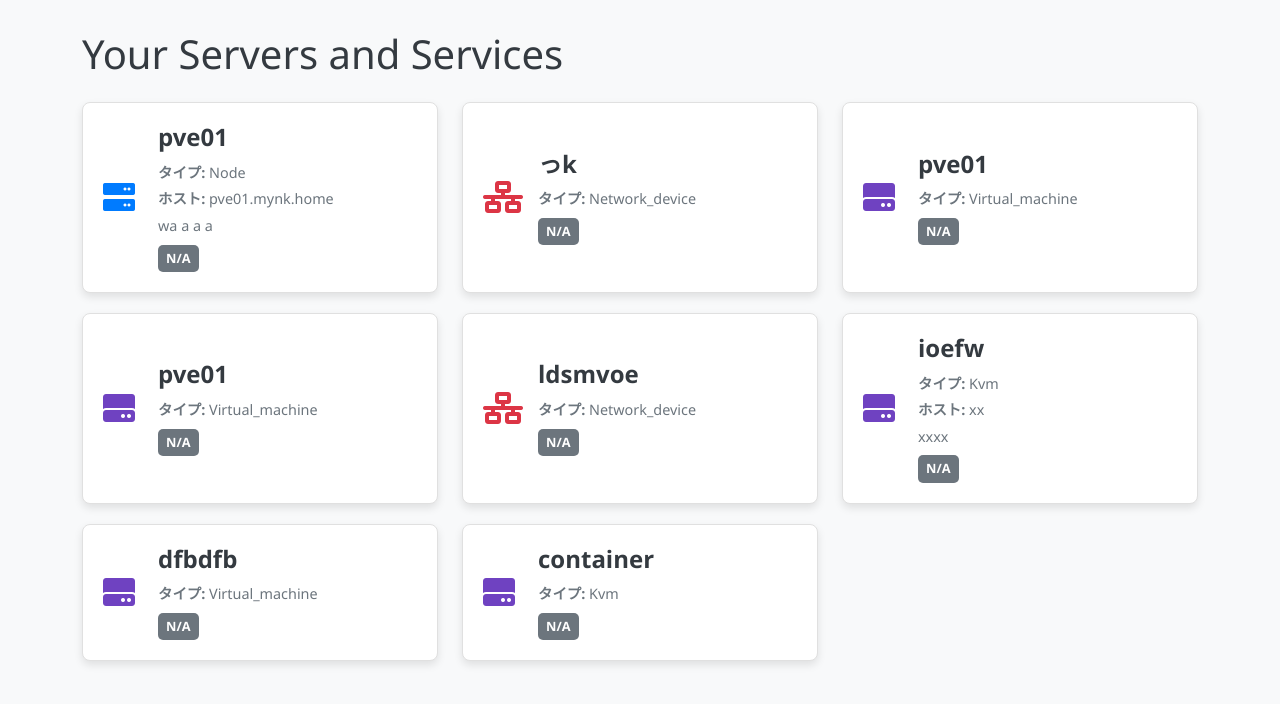
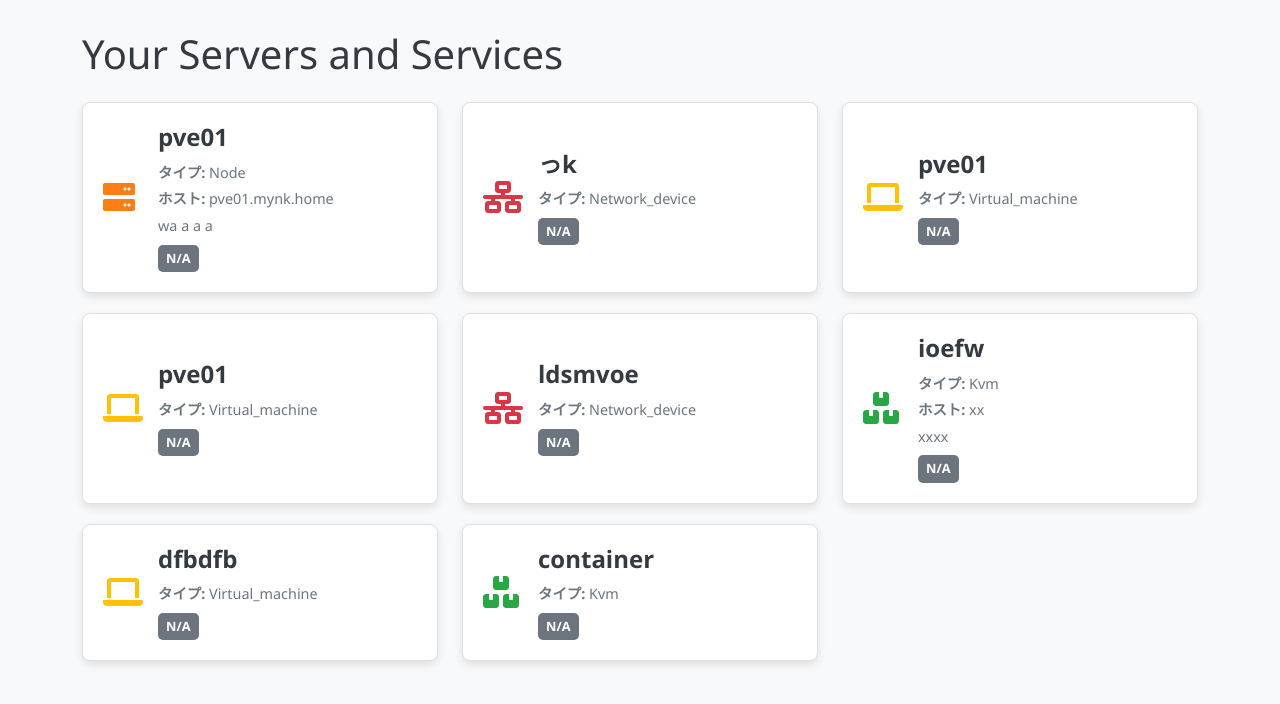
Before and after one commit to nekoy3/ServerDeck, a Flask app: page / in a window 1280 px wide. Shown: the part 56-760 px from the top of the page. Run offline with Flask 3, Linux system fonts and the light colour scheme; the visitor is signed in with stand-in values (Sample User, id 1).

Commit message:
アイコンの調整

```diff
--- a/static/css/style.css
+++ b/static/css/style.css
@@ -86,16 +86,19 @@ body {
 
 /* --- 個別のアイコンの色と位置調整 --- */
 .server-card-icon.node {
-    color: #007bff;
+    color: #fd7e14; /* Orange for Node */
 }
 
-.server-card-icon.virtual_machine,
-.server-card-icon.kvm { /* KVM uses the same style as virtual_machine */
-    color: #6f42c1;
+.server-card-icon.virtual_machine {
+    color: #ffc107; /* Yellow for Virtual Machine */
 }
 
 .server-card-icon.network_device {
     color: #dc3545;
+}
+
+.server-card-icon.kvm {
+    color: #28a745; /* Green for KVM */
 }
 
 
--- a/static/js/script.js
+++ b/static/js/script.js
@@ -185,9 +185,8 @@ document.addEventListener('DOMContentLoaded', function() {
         function getIconClass(type) {
             switch (type) {
                 case 'node': return 'fa-server';
-                case 'virtual_machine': return 'fa-hard-drive';
-                case 'network_device': return 'fa-network-wired';
-                case 'kvm': return 'fa-hard-drive'; // KVM uses the same icon as virtual_machine
+                case 'virtual_machine': return 'fa-laptop';
+                case 'kvm': return 'fa-boxes-stacked';
                 default: return 'fa-question-circle'; // Unknown type
             }
         }
--- a/templates/config_modal_content.html
+++ b/templates/config_modal_content.html
@@ -26,7 +26,7 @@
                             <option value="node">ノード</option>
                             <option value="virtual_machine">仮想マシン</option>
                             <option value="network_device">ネットワークデバイス</option>
-                            <option value="container">コンテナ</option>
+                            <option value="kvm">KVM</option>
                         </select>
                     </div>
                     <div class="mb-3" id="hostGroup">
--- a/templates/index.html
+++ b/templates/index.html
@@ -54,7 +54,7 @@
             <div class="col-md-4">
                 <div class="card server-card" data-server-id="{{ server.id }}">
                     <div class="card-body server-card-body d-flex align-items-center">
-                        <i class="server-card-icon fas {% if server.type == 'node' %}fa-server node{% elif server.type == 'virtual_machine' %}fa-hard-drive virtual_machine{% elif server.type == 'network_device' %}fa-network-wired network_device{% elif server.type == 'kvm' %}fa-hard-drive kvm{% else %}fa-question-circle{% endif %}"></i>
+                        <i class="server-card-icon fas {% if server.type == 'node' %}fa-server node{% elif server.type == 'virtual_machine' %}fa-laptop virtual_machine{% elif server.type == 'network_device' %}fa-network-wired network_device{% elif server.type == 'kvm' %}fa-boxes-stacked kvm{% else %}fa-question-circle{% endif %}"></i>
                         <div class="server-card-info">
                             <h5 class="card-title server-card-title">{{ server.name }}</h5>
                             <p class="card-text server-card-text"><strong>タイプ:</strong> {{ server.type | capitalize }}</p>
```
